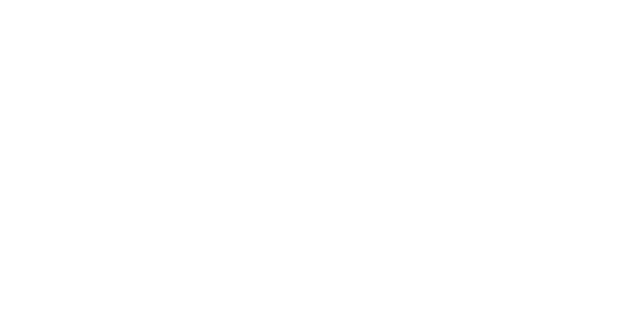
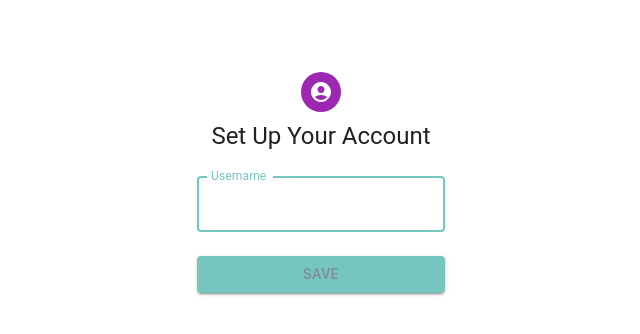
Before and after one commit to floriankdrone/SiR-front, a React (Create React App) app: page /account in a window 1280 px wide. Before the commit this address had no page. Shown: the top 334 px of the page, without its empty margins (319-959 px from the left). Built offline with nearby package versions, Linux system fonts and the light colour scheme; no server answers; sample sign-in values are in the browser's storage.

Commit message:
feat(app): Add account
Add account settings page

```diff
--- a/src/App.js
+++ b/src/App.js
@@ -2,6 +2,7 @@
 import HomeSection from "./sections/HomeSection/HomeSection";
 import AdminSection from "./sections/AdminSection/AdminSection";
 import LandingSection from "./sections/LandingSection/LandingSection";
+import AccountSection from "./sections/AccountSection/AccountSection";
 import { QueryClient, QueryClientProvider } from "@tanstack/react-query";
 import { createTheme, ThemeProvider } from "@mui/material/styles";
 import { Route, Routes, BrowserRouter } from "react-router-dom";
@@ -33,10 +34,8 @@
                 }
               />
               <Route path="/home" element={<HomeSection />} />
-              <Route
-                path="/admin"
-                element={authenticated ? <AdminSection /> : <Navigate to="/" />}
-              />
+              <Route path="/account" element={<AccountSection />} />
+              <Route path="/admin" element={<AdminSection />} />
             </Routes>
           </BrowserRouter>
         </QueryClientProvider>
--- /dev/null
+++ b/src/hooks/useAuthentication.js
@@ -0,0 +1,7 @@
+export const useAuthentication = () => {
+  const authenticated = !!sessionStorage.getItem("session_start_time");
+
+  return {
+    isAuthenticated: authenticated,
+  };
+};
--- /dev/null
+++ b/src/modules/AccountModule/AccountModule.jsx
@@ -0,0 +1,9 @@
+import useAccountModuleController from "./useAccountModuleController";
+import AccountForm from "./views/AccountForm";
+
+function AccountModule() {
+  const { defaultData, handleSave } = useAccountModuleController();
+  return <AccountForm handleSave={handleSave} defaultData={defaultData} />;
+}
+
+export default AccountModule;
--- /dev/null
+++ b/src/modules/AccountModule/useAccountModuleController.js
@@ -0,0 +1,26 @@
+import { useCallback } from "react";
+import { useProfilesShow, useProfilesCreate } from "../../queries/profiles";
+import { useNavigate } from "react-router-dom";
+
+function useAccountModuleController() {
+  const navigate = useNavigate();
+  const { data: defaultData = {} } = useProfilesShow({ retry: false });
+  const { mutate: save } = useProfilesCreate();
+
+  const onSaveSuccess = useCallback(
+    () =>
+      navigate("/home", {
+        state: { toastMessage: "Account Settings Saved" },
+      }),
+    [navigate]
+  );
+
+  const handleSave = (data) => save(data, { onSuccess: onSaveSuccess });
+
+  return {
+    defaultData,
+    handleSave,
+  };
+}
+
+export default useAccountModuleController;
--- /dev/null
+++ b/src/modules/AccountModule/views/AccountForm.jsx
@@ -0,0 +1,77 @@
+import { useForm } from "react-hook-form";
+import * as React from "react";
+import Avatar from "@mui/material/Avatar";
+import Button from "@mui/material/Button";
+import CssBaseline from "@mui/material/CssBaseline";
+import TextField from "@mui/material/TextField";
+import Grid from "@mui/material/Grid";
+import Box from "@mui/material/Box";
+import Typography from "@mui/material/Typography";
+import Container from "@mui/material/Container";
+import { AccountCircle } from "@mui/icons-material";
+
+const AccountForm = ({ handleSave, defaultData }) => {
+  const {
+    register,
+    handleSubmit,
+    formState: { errors },
+  } = useForm();
+
+  return (
+    <Container component="main" maxWidth="xs">
+      <CssBaseline />
+      <Box
+        sx={{
+          marginTop: 8,
+          display: "flex",
+          flexDirection: "column",
+          alignItems: "center",
+        }}
+      >
+        <Avatar sx={{ m: 1, bgcolor: "secondary.main" }}>
+          <AccountCircle />
+        </Avatar>
+        <Typography component="h1" variant="h5">
+          Set Up Your Account
+        </Typography>
+        <Box
+          component="form"
+          noValidate
+          onSubmit={handleSubmit((formData) => handleSave(formData))}
+          sx={{ mt: 3 }}
+        >
+          <Grid container spacing={2}>
+            <Grid item xs={12}>
+              <TextField
+                error={!!errors?.username}
+                fullWidth
+                id="username"
+                label="Username"
+                name="username"
+                value={defaultData.username}
+                autoComplete="username"
+                helperText={errors?.username?.message}
+                focused
+                {...register("username", {
+                  required: "This field is required",
+                  minLength: 3,
+                  maxLength: 50,
+                })}
+              />
+            </Grid>
+          </Grid>
+          <Button
+            type="submit"
+            fullWidth
+            variant="contained"
+            sx={{ mt: 3, mb: 2 }}
+          >
+            Save
+          </Button>
+        </Box>
+      </Box>
+    </Container>
+  );
+};
+
+export default AccountForm;
--- a/src/modules/HomeModule/useHomeModuleController.js
+++ b/src/modules/HomeModule/useHomeModuleController.js
@@ -1,8 +1,15 @@
+import { useCallback, useEffect } from "react";
+import { useNavigate } from "react-router-dom";
+
 import { usePostsIndex, usePostsCreate } from "./queries/posts";
 import { useDonationsCreate } from "./queries/donations";
-import { useCallback } from "react";
+import { useProfilesShow } from "../../queries/profiles";
 
 export const useHomeModuleController = () => {
+  const navigate = useNavigate();
+  const { data: profileData, error: fetchProfileError } = useProfilesShow({
+    retry: false,
+  });
   const { isPending, data: postList = [], refetch } = usePostsIndex();
   const {
     mutate: addDonation,
@@ -30,6 +37,10 @@
     [addDonation, refetch]
   );
 
+  useEffect(() => {
+    if (fetchProfileError?.response?.status === 404) navigate("/account");
+  }, [fetchProfileError]);
+
   return {
     donationCreated,
     donationNotCreated,
@@ -39,5 +50,6 @@
     postCreated,
     postList,
     postNotCreated,
+    profileData,
   };
 };
--- a/src/modules/SignupModule/useSignupModuleController.js
+++ b/src/modules/SignupModule/useSignupModuleController.js
@@ -12,7 +12,7 @@
   } = useAuthenticationCreate();
 
   const onSignupSuccess = useCallback(
-    () => navigate("/home", { state: { toastMessage: "Welcome" } }),
+    () => navigate("/account", { state: { toastMessage: "Welcome" } }),
     [navigate]
   );
 
--- /dev/null
+++ b/src/queries/profiles.js
@@ -0,0 +1,38 @@
+import axios from "axios";
+import { useMutation, useQuery } from "@tanstack/react-query";
+
+const fetchProfile = async () => {
+  const {
+    data: { profile },
+  } = await axios.get("http://localhost:3000/profile", {
+    withCredentials: true,
+    headers: {
+      "Content-Type": "application/json",
+      Accept: "application/json",
+    },
+  });
+  return profile;
+};
+
+const upsertProfile = async (profileData) => {
+  const { data } = await axios.post(
+    "http://localhost:3000/profiles",
+    {
+      username: profileData.username,
+    },
+    {
+      withCredentials: true,
+      headers: {
+        "Content-Type": "application/json",
+        Accept: "application/json",
+      },
+    }
+  );
+  return data;
+};
+
+export const useProfilesShow = (options = {}) =>
+  useQuery({ queryKey: ["profile"], queryFn: fetchProfile, ...options });
+
+export const useProfilesCreate = () =>
+  useMutation({ mutationFn: upsertProfile });
--- /dev/null
+++ b/src/sections/AccountSection/AccountSection.jsx
@@ -0,0 +1,14 @@
+import React from "react";
+import { Navigate } from "react-router-dom";
+
+import AccountModule from "../../modules/AccountModule/AccountModule";
+import { useAuthentication } from "../../hooks/useAuthentication";
+
+function AccountSection() {
+  const { isAuthenticated } = useAuthentication();
+
+  if (!isAuthenticated) return <Navigate to="/" />;
+  return <AccountModule />;
+}
+
+export default AccountSection;
--- a/src/sections/HomeSection/HomeSection.jsx
+++ b/src/sections/HomeSection/HomeSection.jsx
@@ -1,11 +1,13 @@
 import React from "react";
 import HomeModule from "../../modules/HomeModule/HomeModule";
+import { useAuthentication } from "../../hooks/useAuthentication";
 import { Navigate } from "react-router-dom";
 
 function HomeSection() {
-  const authenticated = !!sessionStorage.getItem("session_start_time");
+  const { isAuthenticated } = useAuthentication();
 
-  if (!authenticated) return <Navigate to="/" />;
+  if (!isAuthenticated) return <Navigate to="/" />;
+
   return <HomeModule />;
 }
 
```
